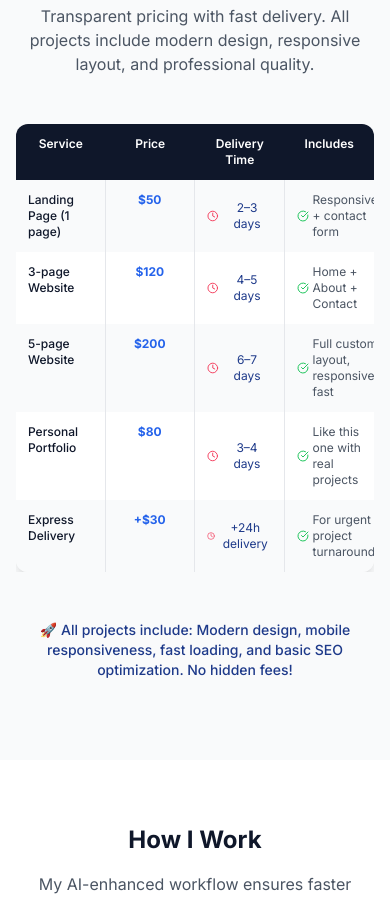
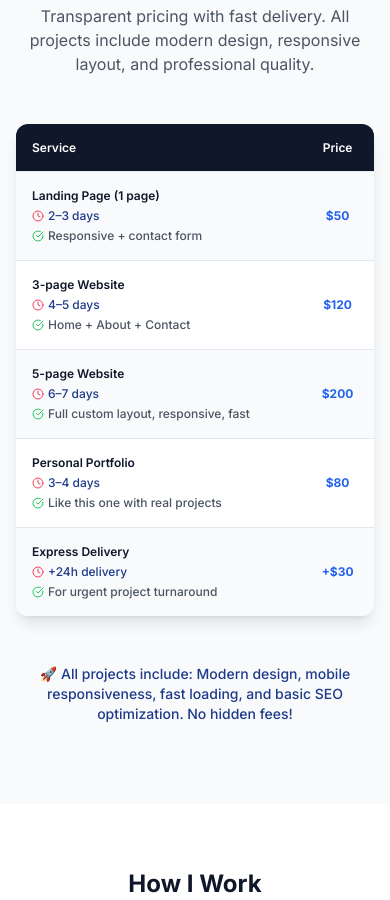
Before and after one commit to ujwal-code10/ujwal-portfolio, a React (Vite) app: page / in a window 390 px wide. Shown: the part 3440-4340 px from the top of the page. Built offline with nearby package versions, Linux system fonts and the light colour scheme.

Commit message:
Fix mobile responsiveness for pricing table
Improved the display of the pricing and delivery table on mobile devices to ensure all content is visible and properly formatted.

```diff
--- a/src/components/PricingSection.tsx
+++ b/src/components/PricingSection.tsx
@@ -1,5 +1,13 @@
 
 import { Clock, CheckCircle } from 'lucide-react';
+import {
+  Table,
+  TableBody,
+  TableCell,
+  TableHead,
+  TableHeader,
+  TableRow,
+} from "./ui/table";
 
 const PricingSection = () => {
   const pricingData = [
@@ -48,38 +56,58 @@ const PricingSection = () => {
           </p>
         </div>
 
-        <div className="overflow-x-auto">
-          <div className="min-w-full bg-white rounded-xl lg:rounded-2xl shadow-lg overflow-hidden">
-            <div className="grid grid-cols-4 gap-0 bg-navy-900 text-white font-semibold">
-              <div className="p-3 sm:p-4 lg:p-6 text-center text-xs sm:text-sm lg:text-base">Service</div>
-              <div className="p-3 sm:p-4 lg:p-6 text-center text-xs sm:text-sm lg:text-base">Price</div>
-              <div className="p-3 sm:p-4 lg:p-6 text-center text-xs sm:text-sm lg:text-base">Delivery Time</div>
-              <div className="p-3 sm:p-4 lg:p-6 text-center text-xs sm:text-sm lg:text-base">Includes</div>
-            </div>
-
+        <div className="bg-white rounded-xl lg:rounded-2xl shadow-lg overflow-hidden">
+          <Table>
+            <TableHeader>
+              <TableRow className="bg-navy-900 hover:bg-navy-900">
+                <TableHead className="text-white font-semibold text-xs sm:text-sm lg:text-base">Service</TableHead>
+                <TableHead className="text-white font-semibold text-center text-xs sm:text-sm lg:text-base">Price</TableHead>
+                <TableHead className="text-white font-semibold text-center text-xs sm:text-sm lg:text-base hidden sm:table-cell">Delivery</TableHead>
+                <TableHead className="text-white font-semibold text-xs sm:text-sm lg:text-base hidden md:table-cell">Includes</TableHead>
+              </TableRow>
+            </TableHeader>
+            <TableBody>
               {pricingData.map((item, index) => (
-              <div
+                <TableRow
                   key={index}
-                className={`grid grid-cols-4 gap-0 ${index % 2 === 0 ? 'bg-gray-50' : 'bg-white'} hover:bg-electric-50 transition-colors duration-200 animate-fade-in-up`}
+                  className={`${index % 2 === 0 ? 'bg-gray-50' : 'bg-white'} hover:bg-electric-50 transition-colors duration-200 animate-fade-in-up`}
                   style={{ animationDelay: `${0.1 * index}s` }}
                 >
-                <div className="p-3 sm:p-4 lg:p-6 font-medium text-navy-900 border-r border-gray-200 text-xs sm:text-sm lg:text-base">
-                  {item.service}
+                  <TableCell className="font-medium text-navy-900 text-xs sm:text-sm lg:text-base">
+                    <div>
+                      <div className="font-semibold">{item.service}</div>
+                      {/* Show delivery and includes on mobile */}
+                      <div className="sm:hidden mt-1 space-y-1">
+                        <div className="flex items-center gap-1 text-navy-700">
+                          <Clock size={12} className="text-coral-500" />
+                          <span className="text-xs">{item.delivery}</span>
                         </div>
-                <div className="p-3 sm:p-4 lg:p-6 text-center font-bold text-electric-600 border-r border-gray-200 text-xs sm:text-sm lg:text-base">
+                        <div className="md:hidden flex items-center gap-1 text-gray-600">
+                          <CheckCircle size={12} className="text-green-500 flex-shrink-0" />
+                          <span className="text-xs">{item.includes}</span>
+                        </div>
+                      </div>
+                    </div>
+                  </TableCell>
+                  <TableCell className="text-center font-bold text-electric-600 text-xs sm:text-sm lg:text-base">
                     {item.price}
-                </div>
-                <div className="p-3 sm:p-4 lg:p-6 text-center text-navy-700 border-r border-gray-200 flex items-center justify-center gap-1 sm:gap-2">
+                  </TableCell>
+                  <TableCell className="text-center text-navy-700 hidden sm:table-cell">
+                    <div className="flex items-center justify-center gap-1 sm:gap-2">
                       <Clock size={12} className="text-coral-500 sm:size-4" />
                       <span className="text-xs sm:text-sm lg:text-base">{item.delivery}</span>
                     </div>
-                <div className="p-3 sm:p-4 lg:p-6 text-gray-600 flex items-center gap-1 sm:gap-2">
+                  </TableCell>
+                  <TableCell className="text-gray-600 hidden md:table-cell">
+                    <div className="flex items-center gap-1 sm:gap-2">
                       <CheckCircle size={12} className="text-green-500 flex-shrink-0 sm:size-4" />
                       <span className="text-xs sm:text-sm lg:text-base">{item.includes}</span>
                     </div>
-              </div>
+                  </TableCell>
+                </TableRow>
               ))}
-          </div>
+            </TableBody>
+          </Table>
         </div>
 
         <div className="mt-8 lg:mt-12 text-center animate-fade-in-up" style={{ animationDelay: '0.6s' }}>
```
Lines whose indentation alone changed are shown as unchanged.
